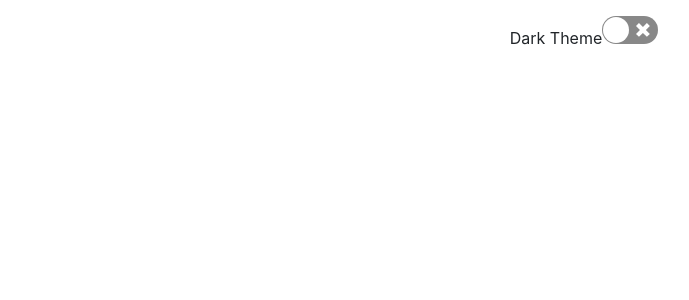
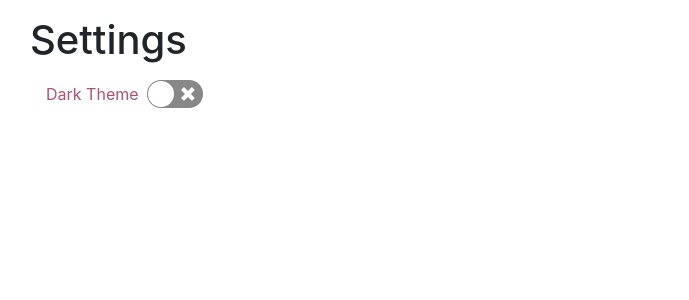
Before and after one commit to sarahMsoliman/Dark-light_Theme, a React (Create React App) app: page /settings in a window 1280 px wide. Shown: the top 300 px of the page, without its empty margins (56-745 px from the left). Built offline with nearby package versions, Linux system fonts and the light colour scheme.

Commit message:
Added styles

```diff
--- a/src/Components/Buisness/Home/Home.js
+++ b/src/Components/Buisness/Home/Home.js
@@ -10,7 +10,8 @@ class Home extends Component {
             color: "#ffffff",
             padding: "0.5rem",
             width: "139px",
-            height: "43px"
+            height: "43px",
+            marginLeft: "1rem"
         }
         return (
             <div className="homeWrapper container-fluid">
@@ -22,6 +23,14 @@ class Home extends Component {
                             alt="logo"
                         />
                     </div>
+                    <div>
+                        <Link
+                            to="/toDoList"
+                            type="button"
+                            className="btn"
+                            style={style}>
+                            Create Your List
+                        </Link>
                         <Link
                             to="/settings"
                             type="button"
@@ -31,6 +40,7 @@ class Home extends Component {
                         </Link>
                     </div>
                 </div>
+            </div>
         )
     }
 }
--- a/src/Components/Buisness/Settings/Settings.css
+++ b/src/Components/Buisness/Settings/Settings.css
@@ -1,3 +1,11 @@
+.settingsWrapper {
+  padding: 1rem;
+}
+
+.settingsWrapper h1 {
+  text-align: left;
+}
+
 .settingsWrapper__themeSwitcher {
   margin: 1rem;
 }
--- a/src/Components/Buisness/Settings/Settings.js
+++ b/src/Components/Buisness/Settings/Settings.js
@@ -6,6 +6,7 @@ class Settings extends Component {
     render () {
         return (
             <div className="settingsWrapper container">
+                <h1>Settings</h1>
                 <div className="settingsWrapper__themeSwitcher">
                     <ThemeSwitcher />
                 </div>
--- a/src/Components/Buisness/Settings/Settings.scss
+++ b/src/Components/Buisness/Settings/Settings.scss
@@ -1,4 +1,9 @@
 .settingsWrapper{
+    padding: 1rem;
+    h1{
+        text-align: left;
+    }
+
     &__themeSwitcher{
         margin: 1rem;
     }
--- a/src/Components/Buisness/ThemeSwitcher/ThemeSwitcher.css
+++ b/src/Components/Buisness/ThemeSwitcher/ThemeSwitcher.css
@@ -1 +1,14 @@
-/* No CSS *//*# sourceMappingURL=ThemeSwitcher.css.map */
+.themeSwitcherLabel {
+  display: -webkit-box;
+  display: -ms-flexbox;
+  display: flex;
+  -webkit-box-align: center;
+      -ms-flex-align: center;
+          align-items: center;
+}
+
+.themeSwitcherLabel span {
+  margin-right: 0.5rem;
+  color: #af5175;
+}
+/*# sourceMappingURL=ThemeSwitcher.css.map */
--- a/src/Components/Buisness/ThemeSwitcher/ThemeSwitcher.js
+++ b/src/Components/Buisness/ThemeSwitcher/ThemeSwitcher.js
@@ -1,12 +1,12 @@
 import React, { Component } from 'react'
 import Switch from "react-switch";
+import './ThemeSwitcher.css'
 import { setLocalStorage, getLocalStorage } from '../../../Utilities/LocalStorage/LocalStorage'
 
 class ThemeSwitcher extends Component {
 
-    constructor(props) {
+    constructor() {
         super();
-        var currentTheme = props.currentTheme
         this.state = {
             checked: getLocalStorage()
         };
@@ -18,15 +18,16 @@ class ThemeSwitcher extends Component {
             checked
         }, () => {
             setLocalStorage(this.state.checked);
+
         }
         );
     }
 
     render() {
         return (
-            <label>
+            <label className="themeSwitcherLabel">
                 <span>Dark Theme</span>
-                <Switch onChange={this.handleChange} checked={this.state.checked} />
+                <Switch onChange={this.handleChange} checked={this.state.checked} onColor="#dea5bb"/>
             </label>
         )
     }
--- a/src/Components/Buisness/ThemeSwitcher/ThemeSwitcher.scss
+++ b/src/Components/Buisness/ThemeSwitcher/ThemeSwitcher.scss
@@ -0,0 +1,8 @@
+.themeSwitcherLabel {
+    display: flex;
+    align-items: center;
+  span {
+    margin-right: 0.5rem;
+    color: #af5175;
+  }
+}
--- a/src/Components/Buisness/ToDoList/ToDoList.js
+++ b/src/Components/Buisness/ToDoList/ToDoList.js
@@ -4,7 +4,7 @@ class ToDoList extends Component {
     render () {
         return (
             <div>
-
+                <h1>To Do List</h1>
             </div>
         )
     }
--- a/src/Layouts/ListsLayout/ListsLayout.js
+++ b/src/Layouts/ListsLayout/ListsLayout.js
@@ -1,13 +1,11 @@
 import React, { Component } from 'react'
+import ToDolList from '../../Components/Buisness/ToDoList/ToDoList';
 
 class ListsLayout extends Component {
-    render () {
+    render() {
         return (
-            <div>
-
-            </div>
-        )
+            <ToDolList />
+        );
     }
 }
-
-export default ListsLayout
+export default ListsLayout;
--- a/src/Layouts/SettingsLayout/SettingsLayout.js
+++ b/src/Layouts/SettingsLayout/SettingsLayout.js
@@ -15,13 +15,12 @@
 // export default SettingsLayout;
 
 import React, { Component } from 'react'
-import { Route } from 'react-router-dom'
 import Settings from '../../Components/Buisness/Settings/Settings';
 
 class SettingsLayout extends Component {
     render() {
         return (
-            <Settings currentTheme={this.props.currentTheme}/>
+            <Settings />
         );
     }
 }
--- a/src/Router.js
+++ b/src/Router.js
@@ -3,6 +3,7 @@ import { BrowserRouter, Switch, Route } from 'react-router-dom'
 
 import HomeLayout from './Layouts/HomeLayout/HomeLayout';
 import SettingsLayout from './Layouts/SettingsLayout/SettingsLayout';
+import ListsLayout from './Layouts/ListsLayout/ListsLayout';
 
 class Router extends Component {
     render() {
@@ -12,6 +13,7 @@ class Router extends Component {
                     <Switch>
                         <Route path="/home" render={()=><HomeLayout />} exact />
                         <Route path="/settings" render={() => <SettingsLayout />} exact />
+                        <Route path="/toDoList" render={() => <ListsLayout />} exact />
                     </Switch>
                 </React.Fragment>
             </BrowserRouter>
```
Also changed, not shown: 2 other files (tests, documents, lock files or other folders). Lines whose indentation alone changed are shown as unchanged.
